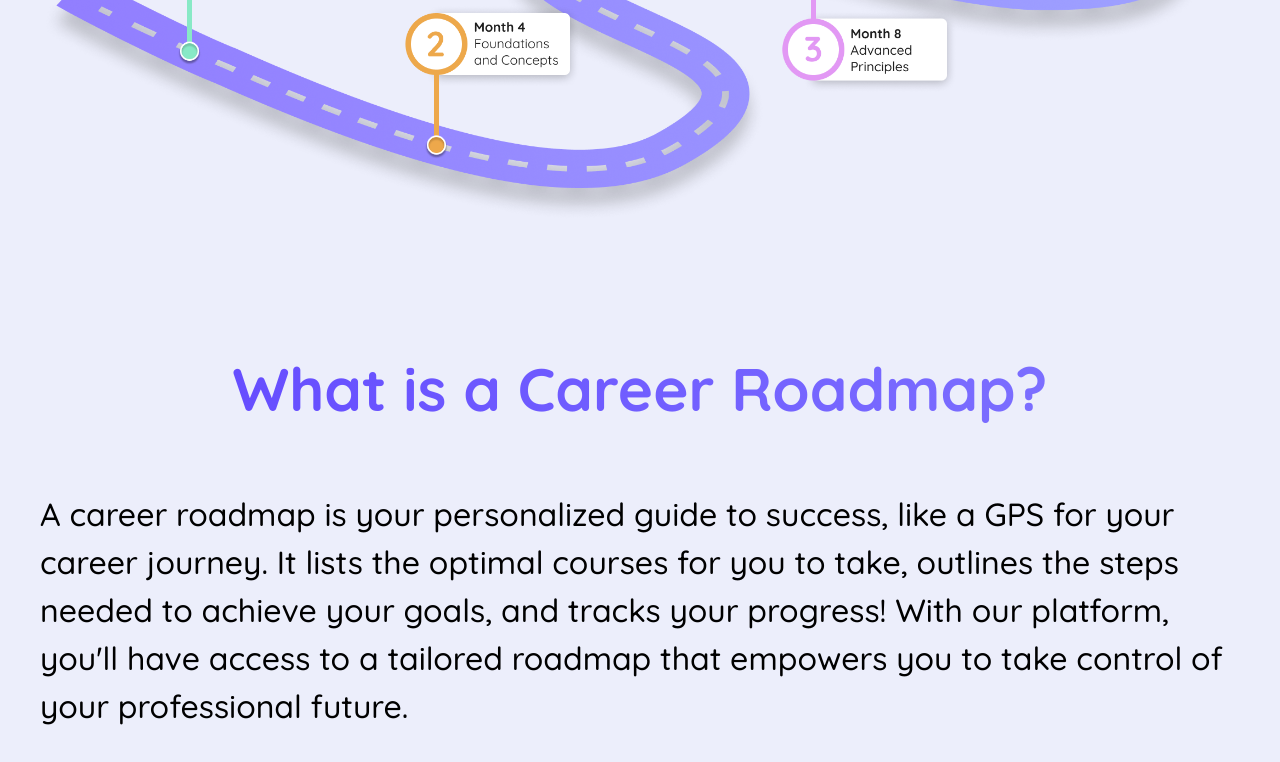
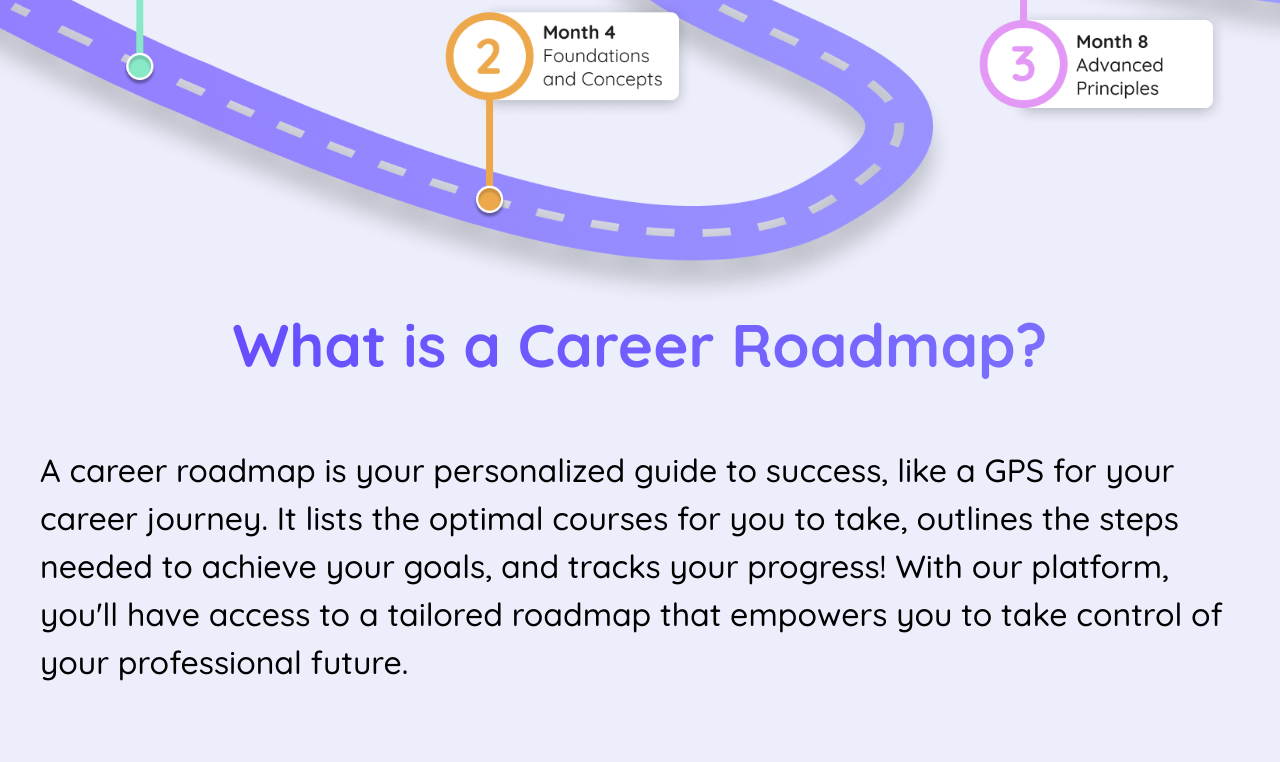
Before and after one commit to britzky/career-coach, a React (Vite) app in the folder frontend/career-coach/: page / in a window 1280 px wide. Shown: the part 619-1381 px from the top of the page. Built offline with nearby package versions, Linux system fonts and the light colour scheme.

Commit message:
Adjusted road again

```diff
--- a/frontend/career-coach/src/pages/LandingPage/LandingPage.tsx
+++ b/frontend/career-coach/src/pages/LandingPage/LandingPage.tsx
@@ -11,14 +11,14 @@ export const LandingPage = () => {
   return (
     <div className="overflow-x-hidden flex flex-col min-h-screen">
       <div className="mt-28 mx-10">
-        <div className="flex flex-col mb-7 h-[795px]">
+        <div className="flex flex-col mb-7 h-[695px]">
+          <div className="relative mx-0 w-full">
+            <img src={road} alt="road" className="absolute -ml-28 mt-20 min-w-[1700px]" />
+          </div>
           <div className="max-w-[957px] flex flex-col">
             <span className="text-purpleText2 font-bold text-base">Get your DREAM JOB with our</span>
             <span className="gradient-text bg-landing-page-title font-bold text-xxl">AI-Powered Career Roadmaps</span>
             <p className="font-medium text-sm">Discover personalized courses, expert guidance, and a roadmap to your dream career, all powered by ChatGPT!</p>
-          </div>
-          <div className="relative">
-            <img src={road} alt="road" className="absolute" />
           </div>
           <div>
             <button
@@ -31,7 +31,7 @@ export const LandingPage = () => {
           </div>
         </div>
         <div className="overflow-x-hidden space-y-14 my-14">
-          <h1 className="font-bold text-xxl gradient-text bg-logo text-center">What is a Career Roadmap?</h1>
+          <h1 className="font-bold text-xxl gradient-text bg-logo text-center mt-14">What is a Career Roadmap?</h1>
           <p className="font-medium text-base">
             A career roadmap is your personalized guide to success,
             like a GPS for your career journey.
```
